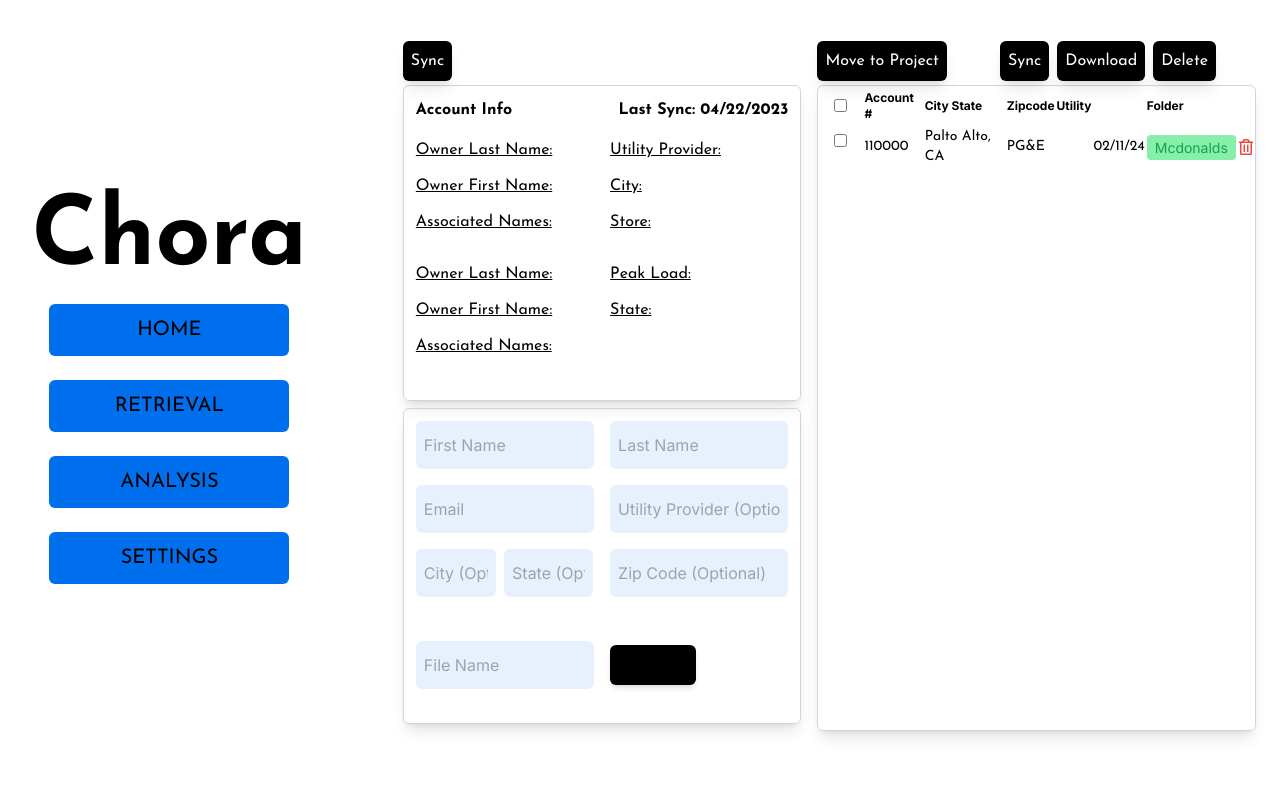
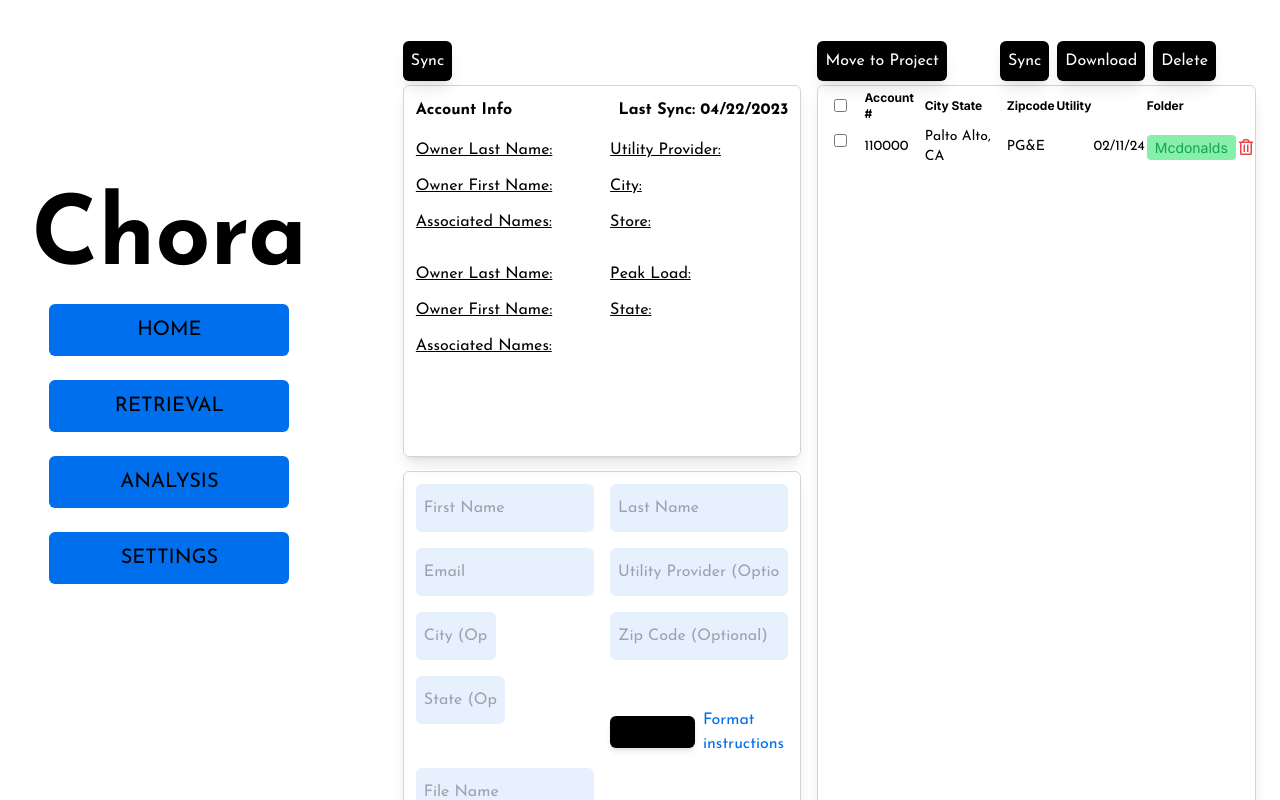
Before and after one commit to Meedux/GTM-Requirement, a Next.js app: page /portal/retrieval in a window 1280 px wide. Built offline with nearby package versions, Linux system fonts and the light colour scheme.

Commit message:
Queue Form Code Cleanup

```diff
--- a/components/QueueFormCard.tsx
+++ b/components/QueueFormCard.tsx
@@ -1,66 +1,69 @@
 import React from "react";
+import QueueFormInput from "./Utils/QueueFormInput";
 
 const QueueFormCard = () => {
   return (
     <div className="">
-      <div className="border border-gray-300 rounded-md shadow-lg card h-[90%] p-3 w-full ">
+      <div className="border border-gray-300 rounded-md shadow-lg card h-[100%] p-3 w-full ">
         <div className="grid grid-cols-2 gap-4">
           <div className="flex flex-col">
-            <input
-              type="text"
-              className="p-2 text-black rounded-md w-[100%] h-[3rem] bg-[#E7F1FE] mb-[1rem]"
+            <QueueFormInput
               placeholder="First Name"
+              className="font-joseph-sans"
             />
 
-            <input
-              type="text"
-              className="p-2 text-black rounded-md w-[100%] h-[3rem] bg-[#E7F1FE] mb-[1rem]"
-              placeholder="Email"
-            />
+            <QueueFormInput placeholder="Email" className="font-joseph-sans" />
 
             <div className="mb-7">
-              <input
-                type="text"
-                className="p-2 text-black rounded-md w-[45%] mr-2 h-[3rem] bg-[#E7F1FE] mb-[1rem]"
+              <QueueFormInput
                 placeholder="City (Optional)"
+                width="w-[45%]"
+                className="mr-3 font-joseph-sans"
               />
 
-              <input
-                type="text"
-                className="p-2 text-black rounded-md w-1/2 h-[3rem] bg-[#E7F1FE] mb-[1rem]"
+              <QueueFormInput
                 placeholder="State (Optional)"
+                width="w-1/2"
+                className="font-joseph-sans"
               />
             </div>
 
-            <input
-              type="text"
-              className="p-2 text-black rounded-md w-[100%] h-[3rem] bg-[#E7F1FE] mb-[1rem]"
+            <QueueFormInput
               placeholder="File Name"
+              className="font-joseph-sans"
             />
           </div>
           <div className="flex flex-col">
-            <input
-              type="text"
-              className="p-2 text-black rounded-md w-[100%] h-[3rem] bg-[#E7F1FE] mb-[1rem]"
+            <QueueFormInput
               placeholder="Last Name"
+              className="font-joseph-sans"
             />
 
-            <input
-              type="text"
-              className="p-2 text-black rounded-md w-[100%] h-[3rem] bg-[#E7F1FE] mb-[1rem]"
+            <QueueFormInput
               placeholder="Utility Provider (Optional)"
+              className="font-joseph-sans"
             />
 
-            <input
-              type="text"
-              className="p-2 text-black rounded-md w-[100%] h-[3rem] bg-[#E7F1FE] mb-[3rem]"
+            <QueueFormInput
               placeholder="Zip Code (Optional)"
+              className="font-joseph-sans mb-[3rem]"
             />
 
             <div className="flex items-center">
-                <button className="bg-black px-4 py-2 rounded-md shadow-md">Upload</button>
+              <button className="bg-black px-4 py-1 rounded-md mr-2 shadow-md font-joseph-sans">
+                Upload
+              </button>
+              <p className="text-[#006FEE] cursor-pointer font-joseph-sans">
+                Format instructions
+              </p>
             </div>
           </div>
+        </div>
+
+        <div className="flex justify-end ">
+          <button className="bg-black px-4 py-2 rounded-md shadow-md font-joseph-sans">
+            Add to Queue
+          </button>
         </div>
       </div>
     </div>
--- /dev/null
+++ b/components/Utils/QueueFormInput.tsx
@@ -0,0 +1,25 @@
+import React from 'react'
+
+const QueueFormInput = ({
+    placeholder,
+    mb="1rem",
+    width="w-[100%]",
+    className,
+}: {
+    placeholder: string,
+    mb?: string
+    width?: string
+    className?: string
+}) => {
+  return (
+    <>
+        <input
+            type="text"
+            className={`p-2 text-black rounded-md ${width} h-[3rem] bg-[#E7F1FE] mb-[${mb}] ${className}`}
+            placeholder={`${placeholder}`}
+        />
+    </>
+  )
+}
+
+export default QueueFormInput
```
